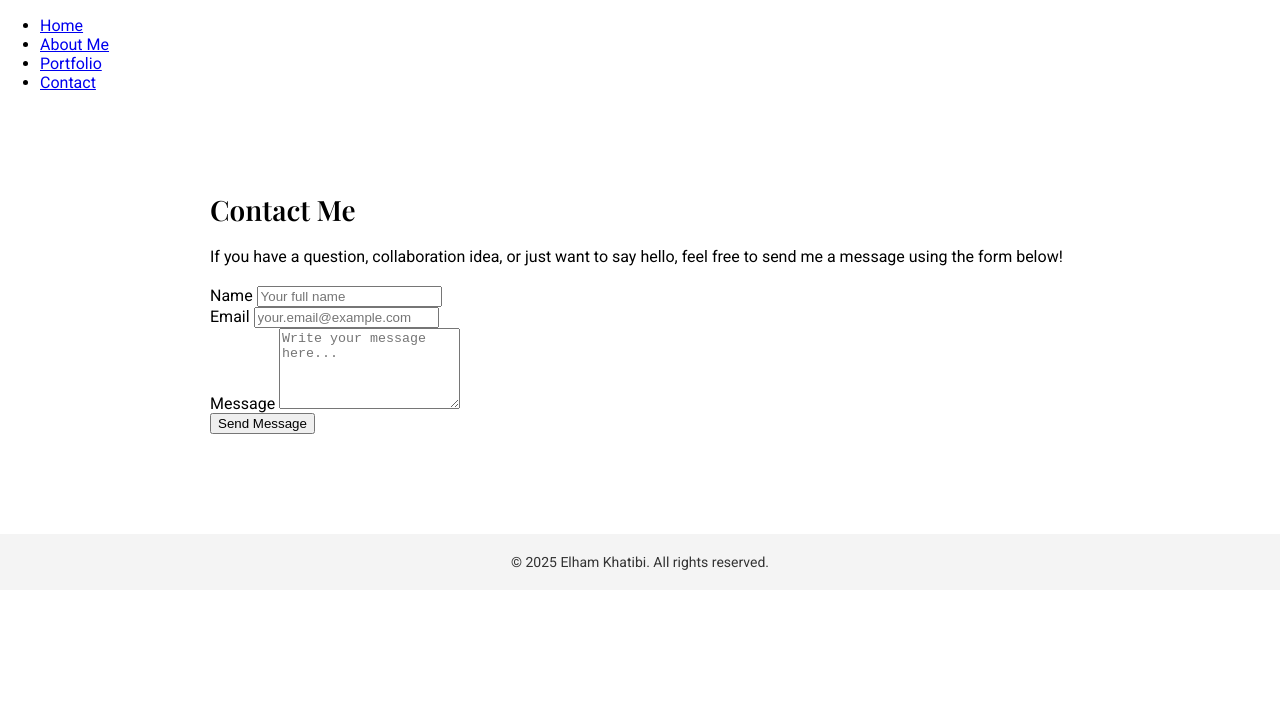
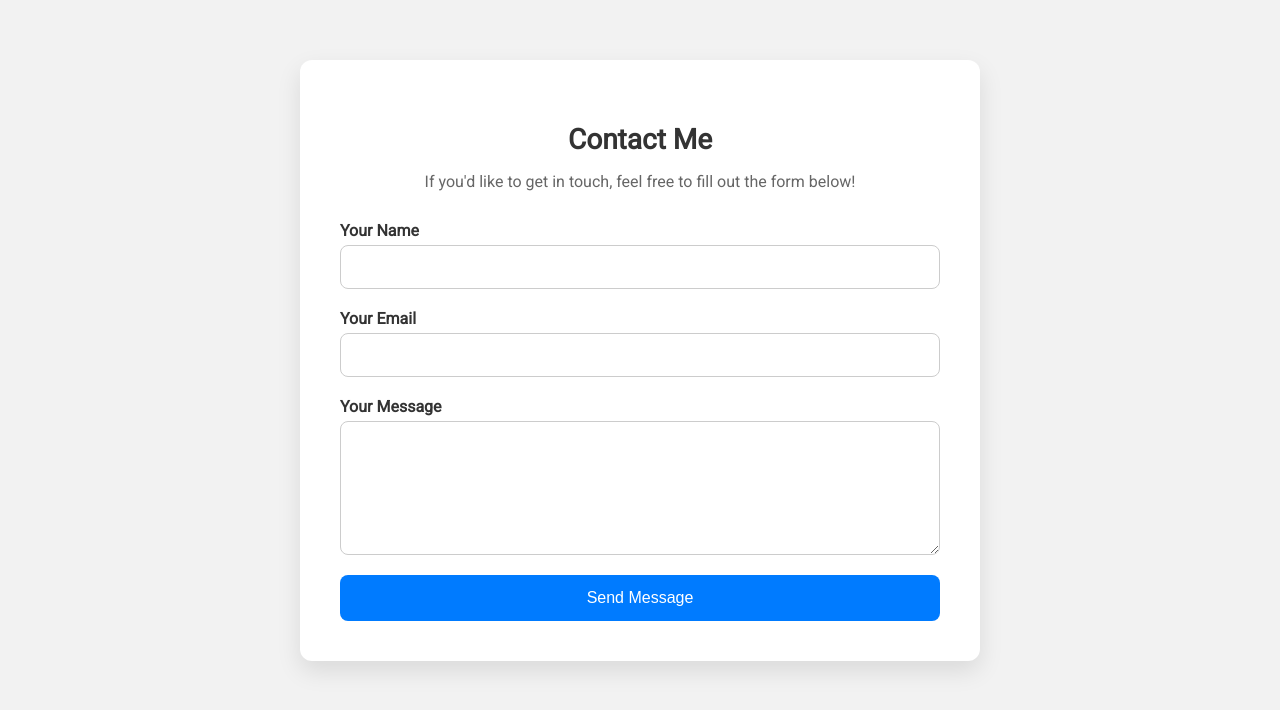
Before and after one commit to elhamkhatibi5/My-Portfolio, a plain HTML site: page contact.html in a window 1280 px wide. Drawn offline with nearby package versions, Linux system fonts and the light colour scheme.

Commit message:
Update contact.html

```diff
--- a/contact.html
+++ b/contact.html
@@ -1,50 +1,96 @@
-<!DOCTYPE html>
-<html lang="en">
+<!DOCTYPE html><html lang="en">
 <head>
-  <meta charset="UTF-8" />
-  <meta name="viewport" content="width=device-width, initial-scale=1" />
-  <title>Elham Khatibi | Contact</title>
-  <link href="https://fonts.googleapis.com/css2?family=Playfair+Display:wght@600&family=Roboto&display=swap" rel="stylesheet" />
-  <link rel="stylesheet" href="style.css" />
+  <meta charset="UTF-8">
+  <meta name="viewport" content="width=device-width, initial-scale=1.0">
+  <title>Contact Me | Elham Khatibi</title>
+  <link href="https://fonts.googleapis.com/css2?family=Roboto&display=swap" rel="stylesheet">
+  <style>
+    body {
+      margin: 0;
+      font-family: 'Roboto', sans-serif;
+      background-color: #f2f2f2;
+      color: #333;
+    }.contact-container {
+  max-width: 600px;
+  margin: 60px auto;
+  padding: 40px;
+  background-color: #fff;
+  border-radius: 12px;
+  box-shadow: 0 10px 25px rgba(0, 0, 0, 0.1);
+}
+
+.contact-container h2 {
+  text-align: center;
+  font-size: 28px;
+  margin-bottom: 10px;
+}
+
+.contact-container p {
+  text-align: center;
+  font-size: 16px;
+  color: #666;
+  margin-bottom: 30px;
+}
+
+form {
+  display: flex;
+  flex-direction: column;
+}
+
+label {
+  margin-bottom: 5px;
+  font-weight: 600;
+}
+
+input,
+textarea {
+  padding: 12px;
+  margin-bottom: 20px;
+  border: 1px solid #ccc;
+  border-radius: 8px;
+  font-size: 16px;
+  resize: vertical;
+}
+
+button {
+  padding: 14px;
+  background-color: #007BFF;
+  color: white;
+  border: none;
+  border-radius: 8px;
+  font-size: 16px;
+  cursor: pointer;
+  transition: background-color 0.3s ease;
+}
+
+button:hover {
+  background-color: #0056b3;
+}
+
+@media (max-width: 640px) {
+  .contact-container {
+    padding: 20px;
+    margin: 30px 10px;
+  }
+}
+
+  </style>
 </head>
 <body>
-  <nav role="navigation" aria-label="Main Navigation">
-    <ul class="nav">
-      <li><a href="index.html">Home</a></li>
-      <li><a href="about.html">About Me</a></li>
-      <li><a href="portfolio.html">Portfolio</a></li>
-      <li><a href="contact.html" aria-current="page">Contact</a></li>
-    </ul>
-  </nav>
+  <section class="contact-container">
+    <h2>Contact Me</h2>
+    <p>If you'd like to get in touch, feel free to fill out the form below!</p>
+    <form action="mailto:youremail@example.com" method="POST" enctype="text/plain">
+      <label for="name">Your Name</label>
+      <input type="text" id="name" name="name" required><label for="email">Your Email</label>
+  <input type="email" id="email" name="email" required>
 
-  <main>
-    <section class="contact-container">
-      <h2>Contact Me</h2>
-      <p>If you have a question, collaboration idea, or just want to say hello, feel free to send me a message using the form below!</p>
+  <label for="message">Your Message</label>
+  <textarea id="message" name="message" rows="6" required></textarea>
 
-      <form action="#" method="post" novalidate aria-labelledby="contact-heading">
-        <div class="form-group">
-          <label for="name">Name</label>
-          <input type="text" id="name" name="name" required placeholder="Your full name" />
-        </div>
+  <button type="submit">Send Message</button>
+</form>
 
-        <div class="form-group">
-          <label for="email">Email</label>
-          <input type="email" id="email" name="email" required placeholder="your.email@example.com" />
-        </div>
-
-        <div class="form-group">
-          <label for="message">Message</label>
-          <textarea id="message" name="message" rows="5" required placeholder="Write your message here..."></textarea>
-        </div>
-
-        <button type="submit" name="submit">Send Message</button>
-      </form>
-    </section>
-  </main>
-
-  <footer>
-    &copy; 2025 Elham Khatibi. All rights reserved.
-  </footer>
+  </section>
 </body>
 </html>
```
